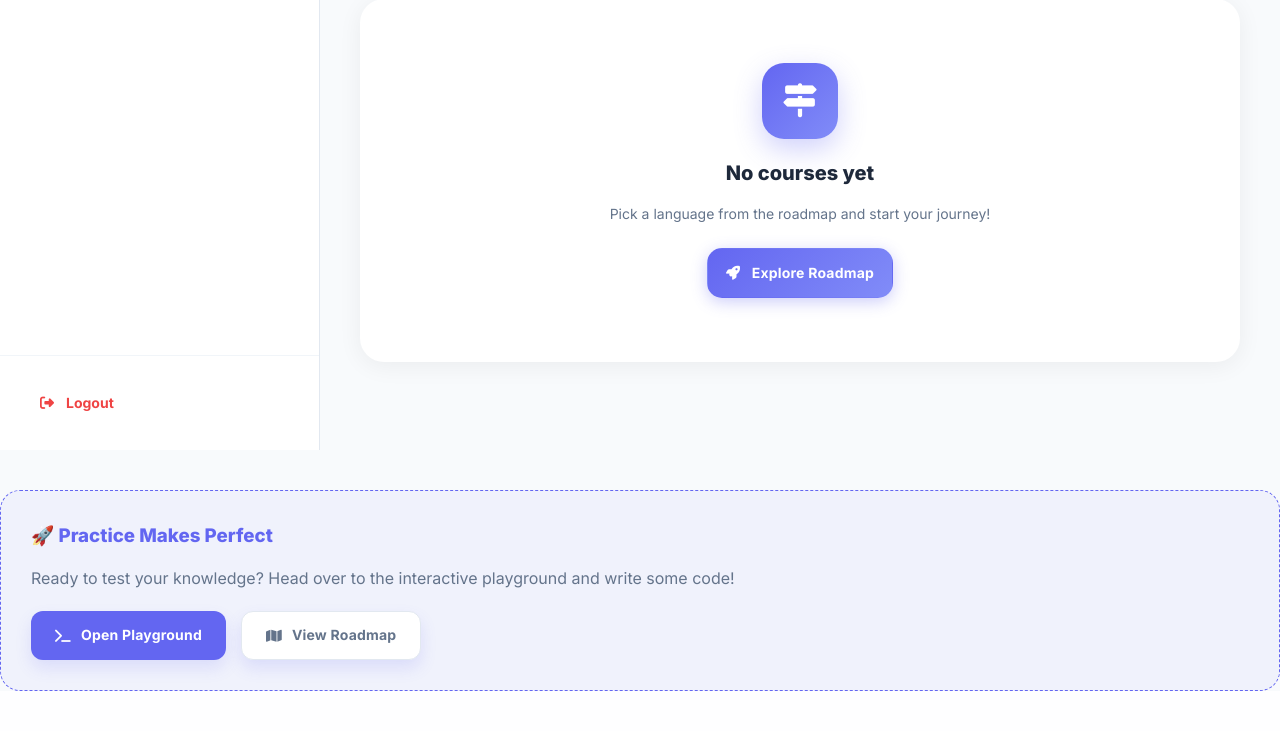
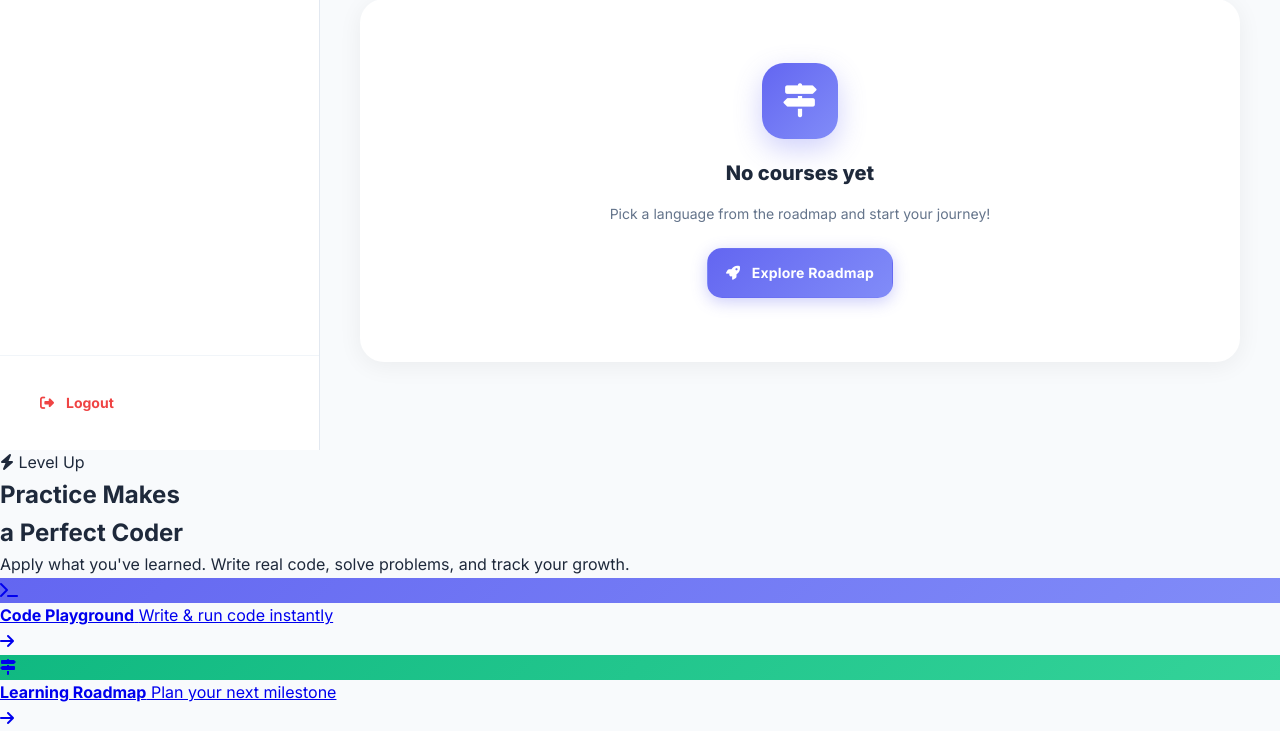
Before and after one commit to mohanracharla46/codenative, a Flask app: template templates/dashboard.html in a window 1280 px wide. Shown: the part 806-1537 px from the top of the page. Before the commit the page ends 1497 px from the top, so only its background shows below. Run offline with Flask 3, Linux system fonts and the light colour scheme; the template is opened without the code that fills it, so the values that code supplies are empty; some libraries are stand-ins or nearby versions.

Commit message:
Dashboard: Solid brand color cards, new sidebar with progress bars, and premium light-mode action banner

```diff
--- a/templates/dashboard.html
+++ b/templates/dashboard.html
@@ -84,7 +84,12 @@
                         </div>
                         <div class="course-details">
                             <span class="course-name">{{ course.name }}</span>
-                            <span class="course-progress">{{ course.progress }}% Completed</span>
+                            <div class="course-progress-wrapper">
+                                <div class="course-progress-bar">
+                                    <div class="course-progress-fill" style="width: {{ course.progress }}%;"></div>
+                                </div>
+                                <span class="course-progress-text">{{ course.progress }}%</span>
+                            </div>
                         </div>
                     </a>
                     {% endfor %}
@@ -262,16 +267,37 @@
             </div>
             </div>
 
-            <!-- Quick Access Section -->
-            <div class="quick-access-section">
-                <h3>🚀 Practice Makes Perfect</h3>
-                <p>Ready to test your knowledge? Head over to the interactive playground and write some code!</p>
-                <div class="quick-access-actions">
-                    <a href="/compiler.html" class="btn-signup primary">
-                        <i class="fas fa-terminal"></i> Open Playground
+            <!-- Action Banner -->
+            <div class="action-banner">
+                <div class="action-banner__bg"></div>
+
+                <div class="action-banner__left">
+                    <span class="action-banner__eyebrow"><i class="fas fa-bolt"></i> Level Up</span>
+                    <h2 class="action-banner__title">Practice Makes<br>a <span>Perfect</span> Coder</h2>
+                    <p class="action-banner__sub">Apply what you've learned. Write real code, solve problems, and track your growth.</p>
+                </div>
+
+                <div class="action-banner__cards">
+                    <a href="/compiler.html" class="action-card">
+                        <div class="action-card__icon" style="background: linear-gradient(135deg,#6366f1,#818cf8);">
+                            <i class="fas fa-terminal"></i>
+                        </div>
+                        <div class="action-card__text">
+                            <strong>Code Playground</strong>
+                            <span>Write & run code instantly</span>
+                        </div>
+                        <i class="fas fa-arrow-right action-card__arrow"></i>
                     </a>
-                    <a href="/roadmap.html" class="btn-signup secondary">
-                        <i class="fas fa-map"></i> View Roadmap
+
+                    <a href="/roadmap.html" class="action-card">
+                        <div class="action-card__icon" style="background: linear-gradient(135deg,#10b981,#34d399);">
+                            <i class="fas fa-map-signs"></i>
+                        </div>
+                        <div class="action-card__text">
+                            <strong>Learning Roadmap</strong>
+                            <span>Plan your next milestone</span>
+                        </div>
+                        <i class="fas fa-arrow-right action-card__arrow"></i>
                     </a>
                 </div>
             </div>
```
